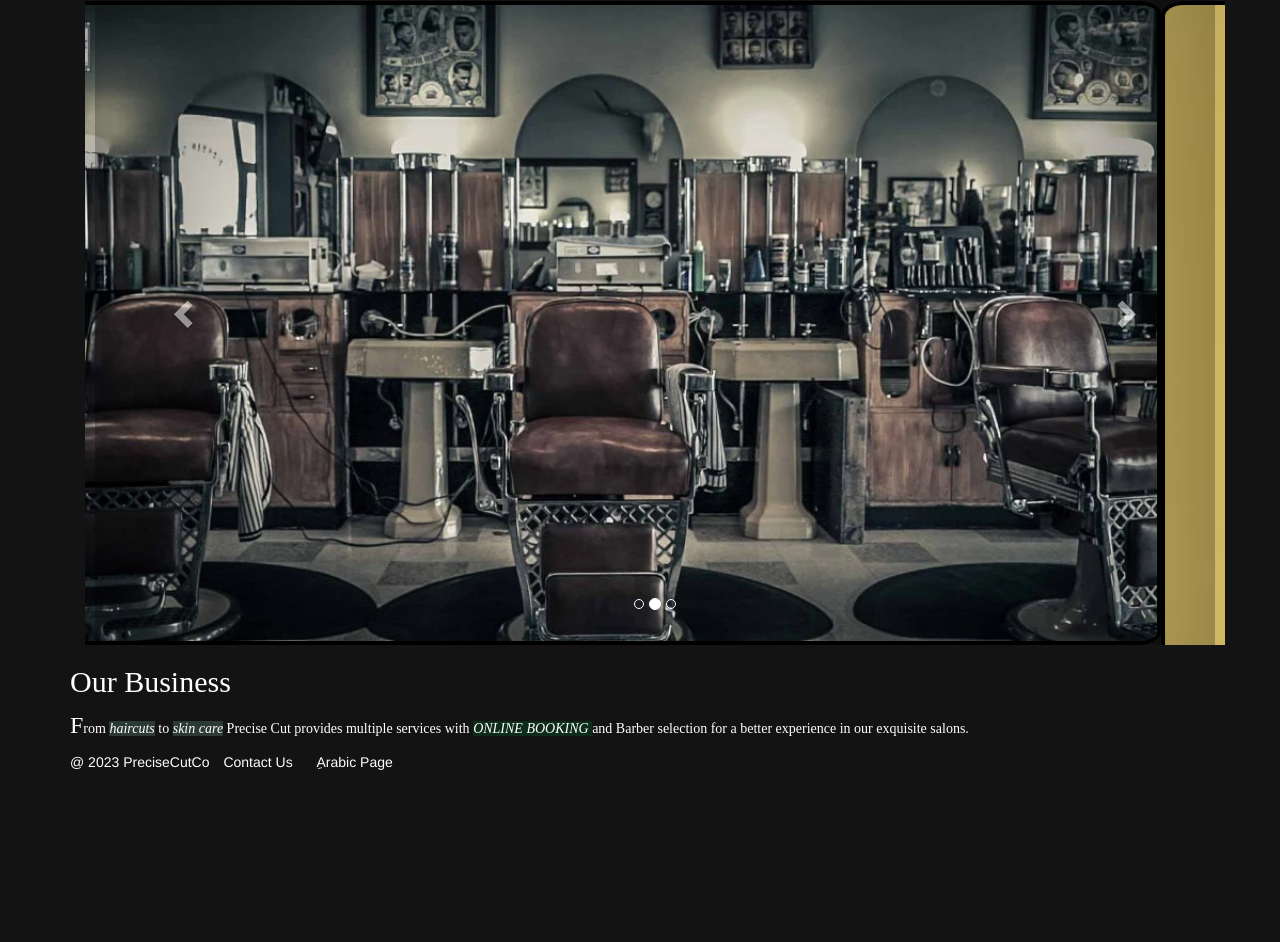
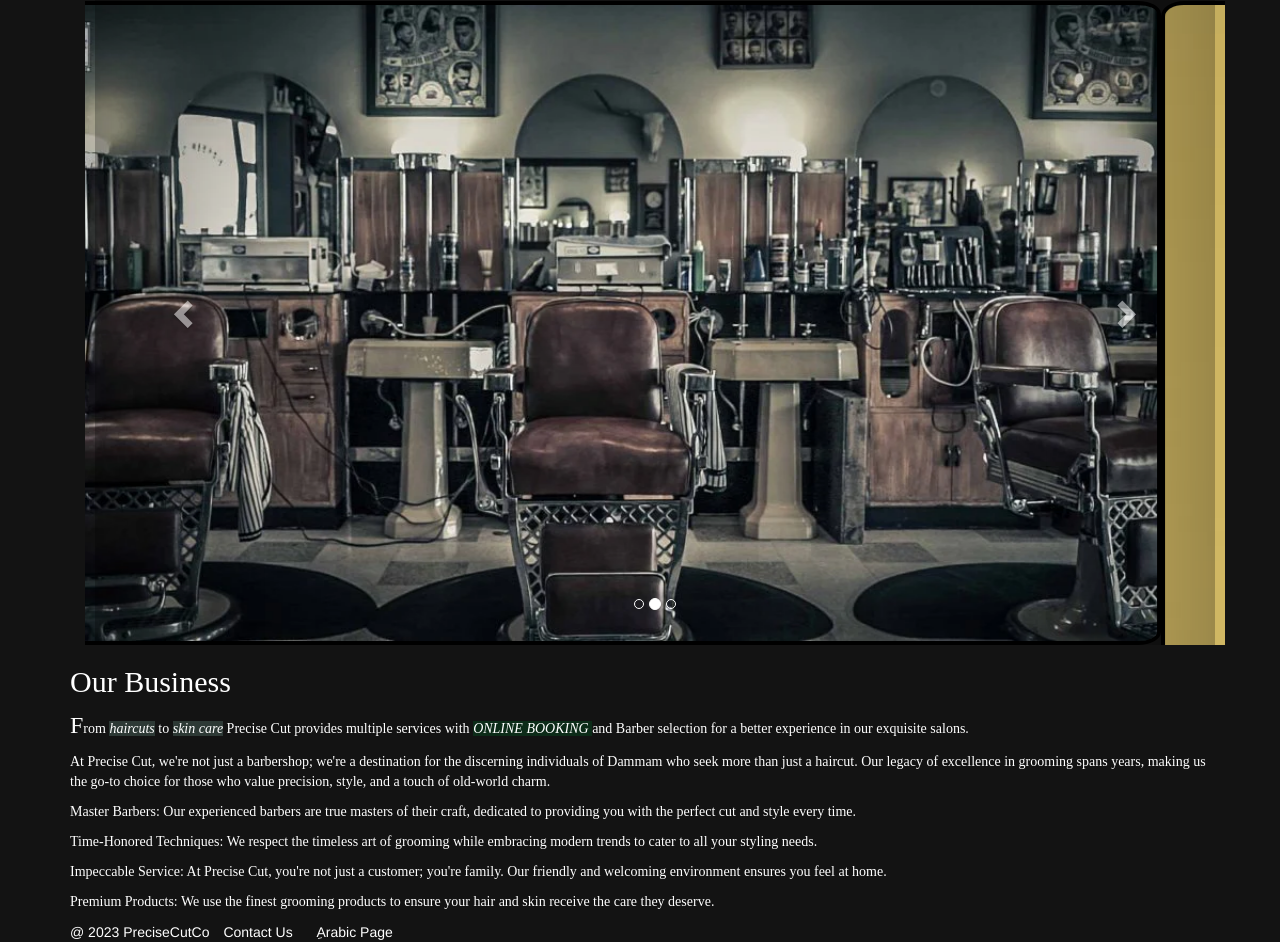
Before and after one commit to FaysalShaw/swe-363-231, a plain HTML site: page index.html in a window 1280 px wide. Shown: the part 211-1153 px from the top of the page. Before the commit the page ends 983 px from the top, so only its background shows below. Drawn offline with nearby package versions, Linux system fonts and the light colour scheme.

Commit message:
js_2-exercise_1

```diff
--- a/index.html
+++ b/index.html
@@ -28,6 +28,8 @@
 <h1>precise cut</h1>
 </header>
 <body>
+
+
     <!-- loader -->
     <div class="loader">
     </div>
@@ -114,9 +116,10 @@
 
 
 
+
     </section>
-
-
+    <article></article>
+    <script src="text.js"></script>
 
 
 
--- /dev/null
+++ b/text.js
@@ -0,0 +1,33 @@
+const textContent=[
+    {
+        text:"At Precise Cut, we're not just a barbershop; we're a destination for the discerning individuals of Dammam who seek more than just a haircut. Our legacy of excellence in grooming spans years, making us the go-to choice for those who value precision, style, and a touch of old-world charm."
+
+    },
+
+    {
+        text:"Master Barbers: Our experienced barbers are true masters of their craft, dedicated to providing you with the perfect cut and style every time."
+
+    },
+
+    {
+        text:"Time-Honored Techniques: We respect the timeless art of grooming while embracing modern trends to cater to all your styling needs."
+
+    },
+
+    {
+         text:"Impeccable Service: At Precise Cut, you're not just a customer; you're family. Our friendly and welcoming environment ensures you feel at home."
+
+    },
+
+    {
+         text:"Premium Products: We use the finest grooming products to ensure your hair and skin receive the care they deserve."
+
+    },
+]
+
+let article = document.querySelector("article")
+for(let textCon of textContent){
+let para = document.createElement("p")
+para.innerText = textCon.text
+article.append(para)
+}
```
